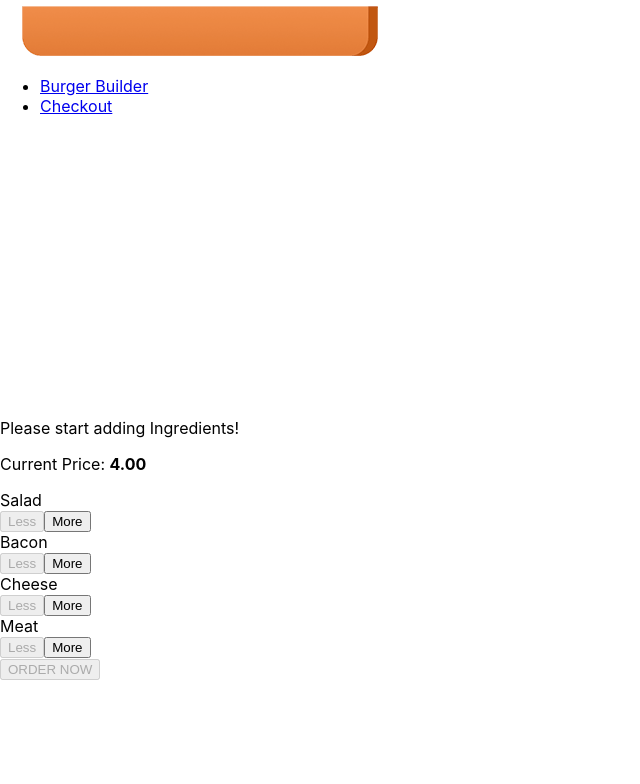
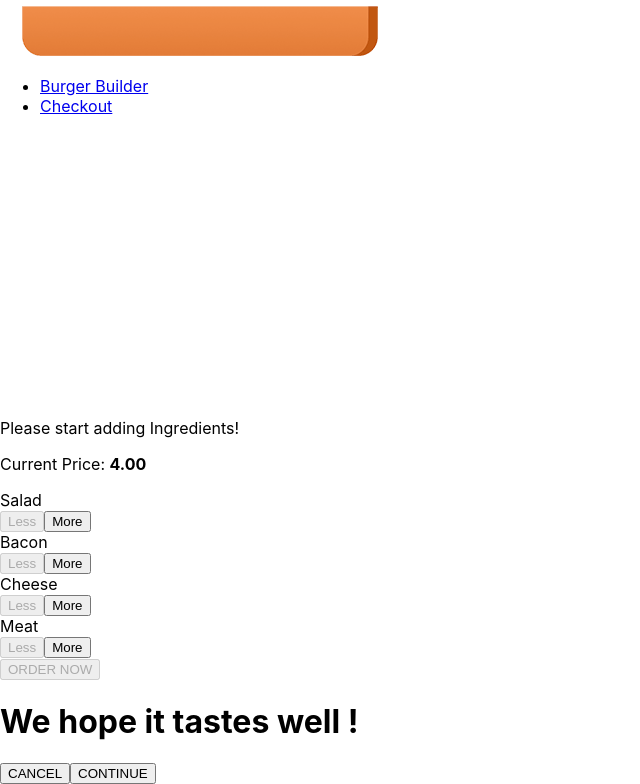
Before and after one commit to 1kevinson/react-complete-guide, a React app in the folder burger-builder/: page /checkout in a window 1280 px wide. Shown: the part 581-1365 px from the top of the page, without its empty margins (0-640 px from the left). Before the commit the page ends 1261 px from the top, so only its background shows below. Built offline with nearby package versions, Linux system fonts and the light colour scheme.

Commit message:
[Routing - Burger Builder](<>): Building the Checkout container

```diff
--- a/burger-builder/src/App.js
+++ b/burger-builder/src/App.js
@@ -2,6 +2,7 @@
 
 import Layout from "./hoc/Layout/Layout";
 import BurgerBuilder from "./containers/BurgerBuilder/BurgerBuilder";
+import Checkout from "./containers/Checkout/Checkout";
 
 // Use App JS with class based component
 class App extends Component {
@@ -10,6 +11,7 @@
       <div>
         <Layout>
           <BurgerBuilder />
+          <Checkout />
         </Layout>
       </div>
     );
--- /dev/null
+++ b/burger-builder/src/components/Order/CheckoutSummary/CheckoutSummary.css
@@ -0,0 +1,11 @@
+.CheckoutSummary {
+  text-align: center;
+  width: 80%;
+  margin: auto;
+}
+
+@media (min-width: 600px) {
+  .CheckoutSummary {
+    width: 500px;
+  }
+}
--- /dev/null
+++ b/burger-builder/src/components/Order/CheckoutSummary/CheckoutSummary.js
@@ -0,0 +1,24 @@
+import React from "react";
+import Burger from "../../Burger/Burger";
+import Button from "../../UI/Button/Button";
+
+import classes from "./CheckoutSummary.css";
+
+const checkoutSummary = (props) => {
+  return (
+    <div className={classes.CheckoutSummary}>
+      <h1>We hope it tastes well !</h1>
+      <div style={{ width: "100%", margin: "auto" }}>
+        <Burger ingredients={props.ingredients} />
+      </div>
+      <Button btnType="Danger" clicked>
+        CANCEL
+      </Button>
+      <Button btnType="Success" clicked>
+        CONTINUE
+      </Button>
+    </div>
+  );
+};
+
+export default checkoutSummary;
--- /dev/null
+++ b/burger-builder/src/containers/Checkout/Checkout.js
@@ -0,0 +1,22 @@
+import React, { Component } from "react";
+import CheckoutSummary from "../../components/Order/CheckoutSummary/CheckoutSummary";
+
+class Checkout extends Component {
+  state = {
+    ingredients: {
+      salad: 1,
+      bacon: 1,
+      cheese: 1,
+      meat: 1,
+    },
+  };
+  render() {
+    return (
+      <div>
+        <CheckoutSummary ingredients={this.state.ingredients} />
+      </div>
+    );
+  }
+}
+
+export default Checkout;
```
